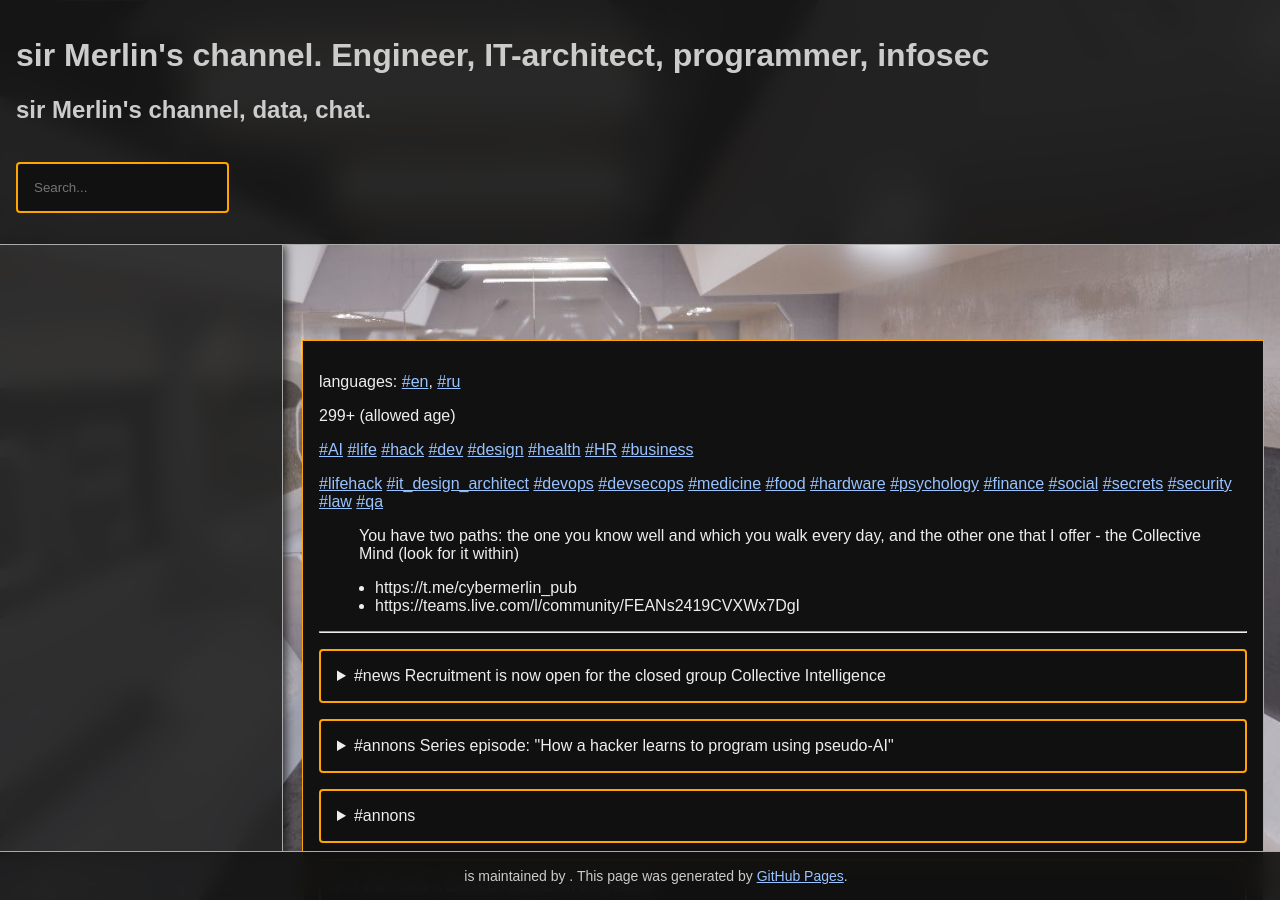
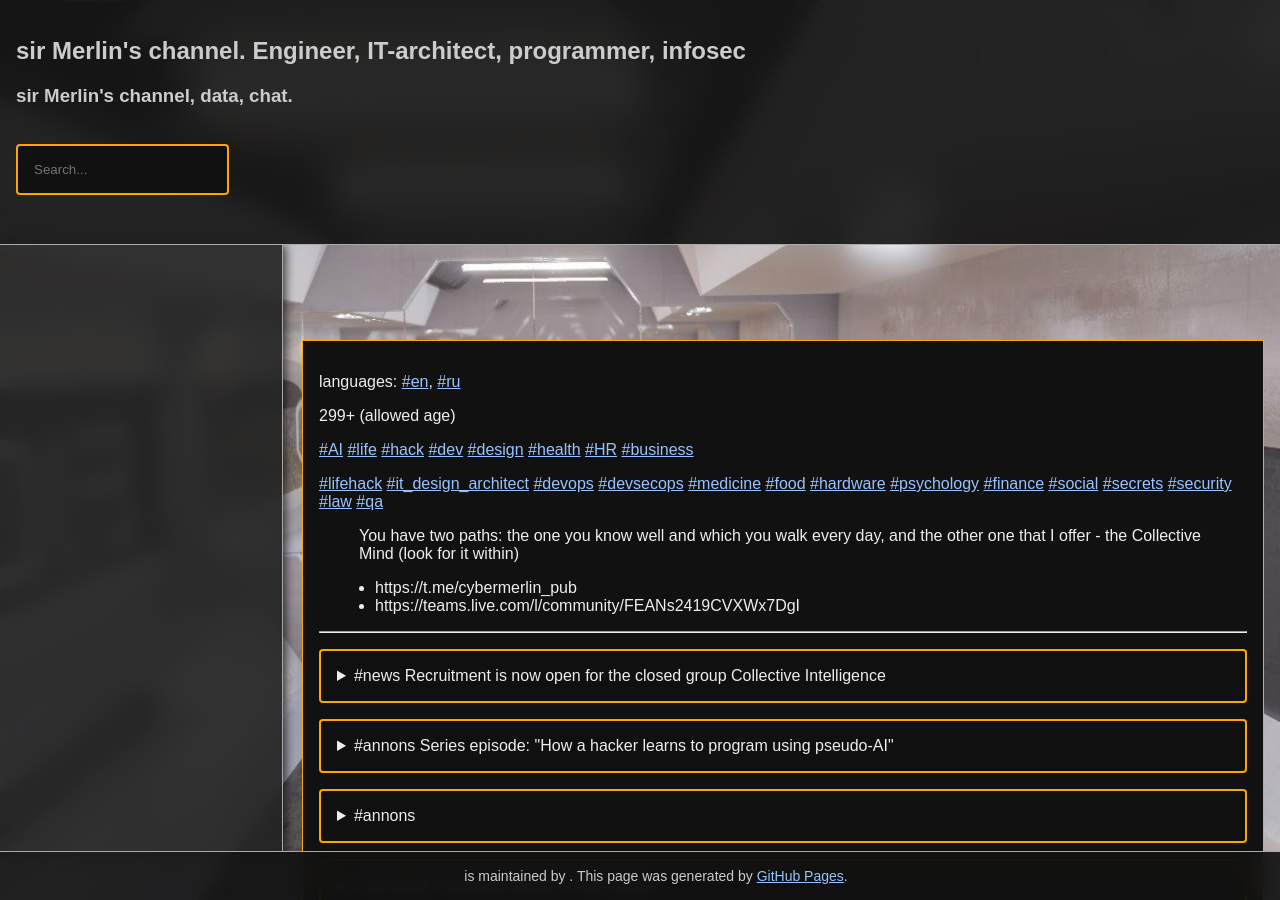
Before and after one commit to cybermerlin/CyberMerlin, a Jekyll site: the page built from index.md, in a window 1280 px wide and 900 px high. Built offline with Jekyll 4.4.1, drawn with Linux system fonts in a browser that asks for light colours; comment, search, counter and statistics services are not loaded.

Commit message:
fix: reorder header elements for improved clarity and consistency

```diff
--- a/_includes/header.html
+++ b/_includes/header.html
@@ -1,6 +1,8 @@
 <header class="page-header" role="banner">
-  <h1 class="project-name">{{ page.title | default: site.title | default: site.github.repository_name }}</h1>
-  <h2 class="project-tagline">{{ page.description | default: site.description | default: site.github.project_tagline }}</h2>
+  <h1 class="project-name">{{ site.title | default: site.github.repository_name }}</h1>
+  <p>{{ site.description | default: site.github.project_tagline }}</p>
+  <h2 class="project-name">{{ page.title | default: site.title | default: site.github.repository_name }}</h2>
+  <h3 class="project-tagline">{{ page.description }}</h3>
   {% if site.github.is_project_page %}
     <a href="{{ site.github.repository_url }}" class="btn">View on GitHub</a>
   {% endif %}
```
